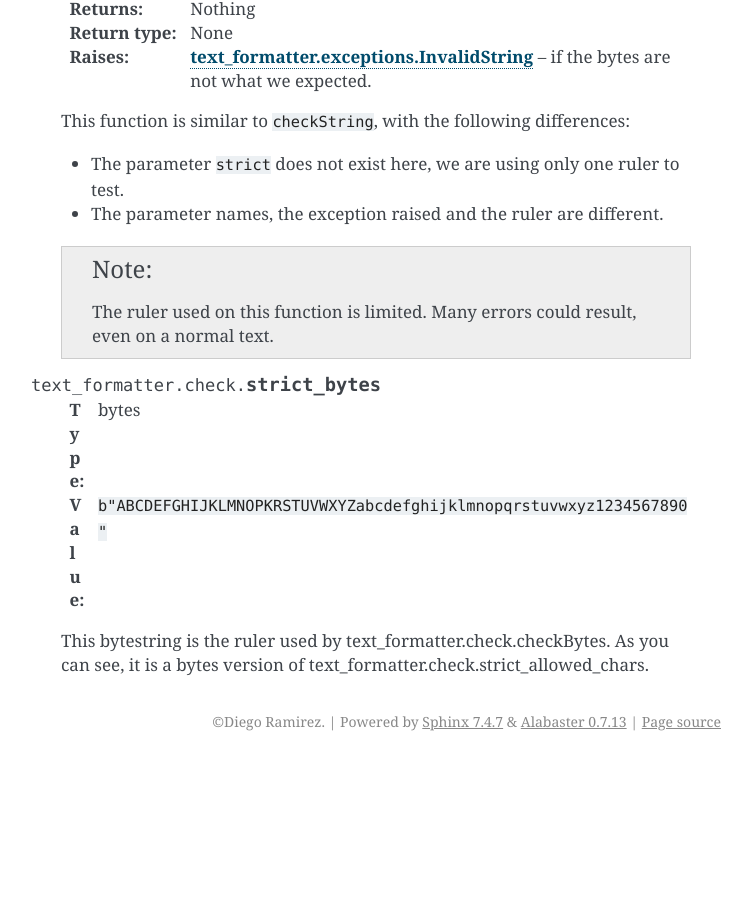
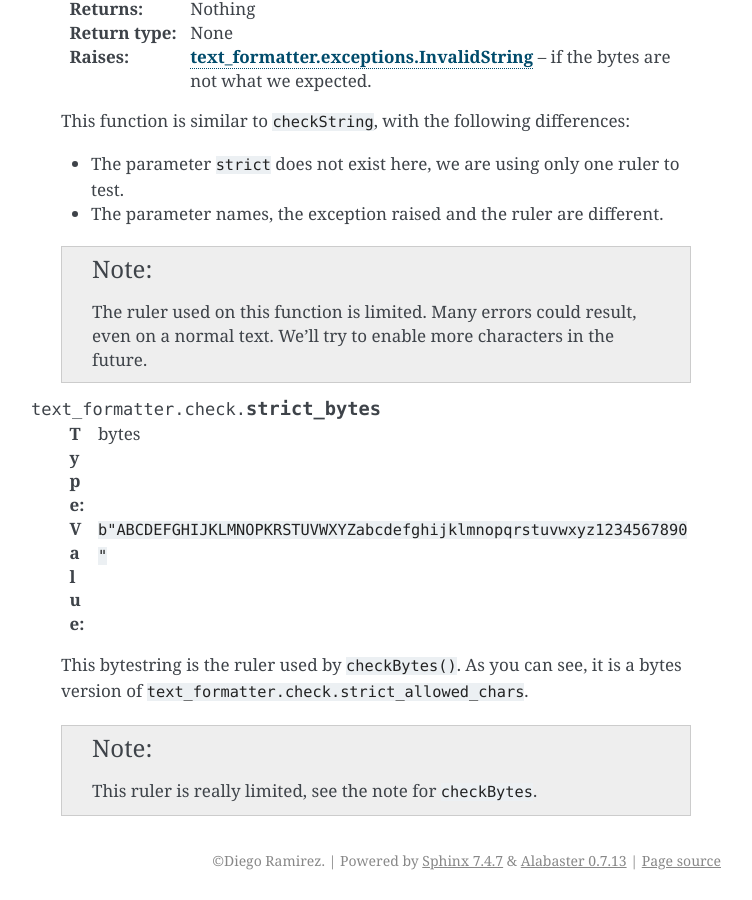
Before and after one commit to DiddiLeija/text_formatter, a Sphinx documentation site: the page built from docs/modules/module_check.rst, in a window 1280 px wide and 900 px high, scrolled down 1575 px. Shown: the whole window, without its empty margins (389-1141 px from the left). Built offline with Sphinx 7.4.7, drawn with Linux system fonts in a browser that asks for light colours; before the commit the page ends 2336 px from its top, so only the background shows below that.

Commit message:
Update module_check.rst
Add notes.

```diff
--- a/docs/modules/module_check.rst
+++ b/docs/modules/module_check.rst
@@ -56,12 +56,16 @@ Stuff to test bytes
    .. note::
 
       The ruler used on this function is limited. Many errors could result, even on
-      a normal text.
+      a normal text. We'll try to enable more characters in the future.
 
 .. py:data:: text_formatter.check.strict_bytes
 
    :type: bytes
    :value: ``b"ABCDEFGHIJKLMNOPKRSTUVWXYZabcdefghijklmnopqrstuvwxyz1234567890 "``
 
-   This bytestring is the ruler used by text_formatter.check.checkBytes. As you can see,
-   it is a bytes version of text_formatter.check.strict_allowed_chars.
+   This bytestring is the ruler used by ``checkBytes()``. As you can see,
+   it is a bytes version of ``text_formatter.check.strict_allowed_chars``.
+
+   .. note::
+
+      This ruler is really limited, see the note for ``checkBytes``.
```
